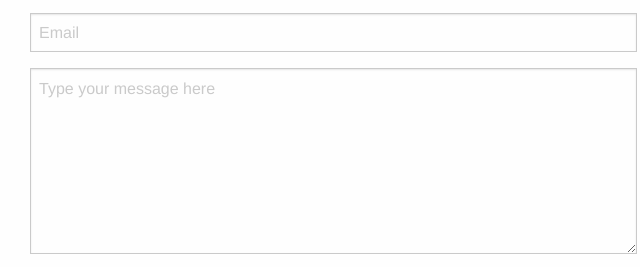
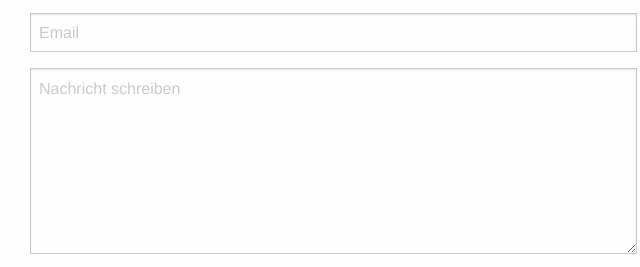
Before and after one commit to 7Chrisii/7_underconstruction, a plain HTML site: page underconstruction/index.html in a window 1280 px wide. Shown: the part 620-887 px from the top of the page, 640-1280 px from the left. Drawn offline with nearby package versions, Linux system fonts and the light colour scheme.

Commit message:
Update index.html

```diff
--- a/underconstruction/index.html
+++ b/underconstruction/index.html
@@ -56,7 +56,7 @@
       <form class="contact-us-form">
         <input type="text" placeholder="Full name">
         <input type="email" placeholder="Email">
-        <textarea name="message" id="" rows="7" placeholder="Type your message here"></textarea>
+        <textarea name="message" id="" rows="7" placeholder="Nachricht schreiben"></textarea>
         <div class="contact-us-form-actions">
           <input type="submit" class="button" value="Send it" />
 
```
